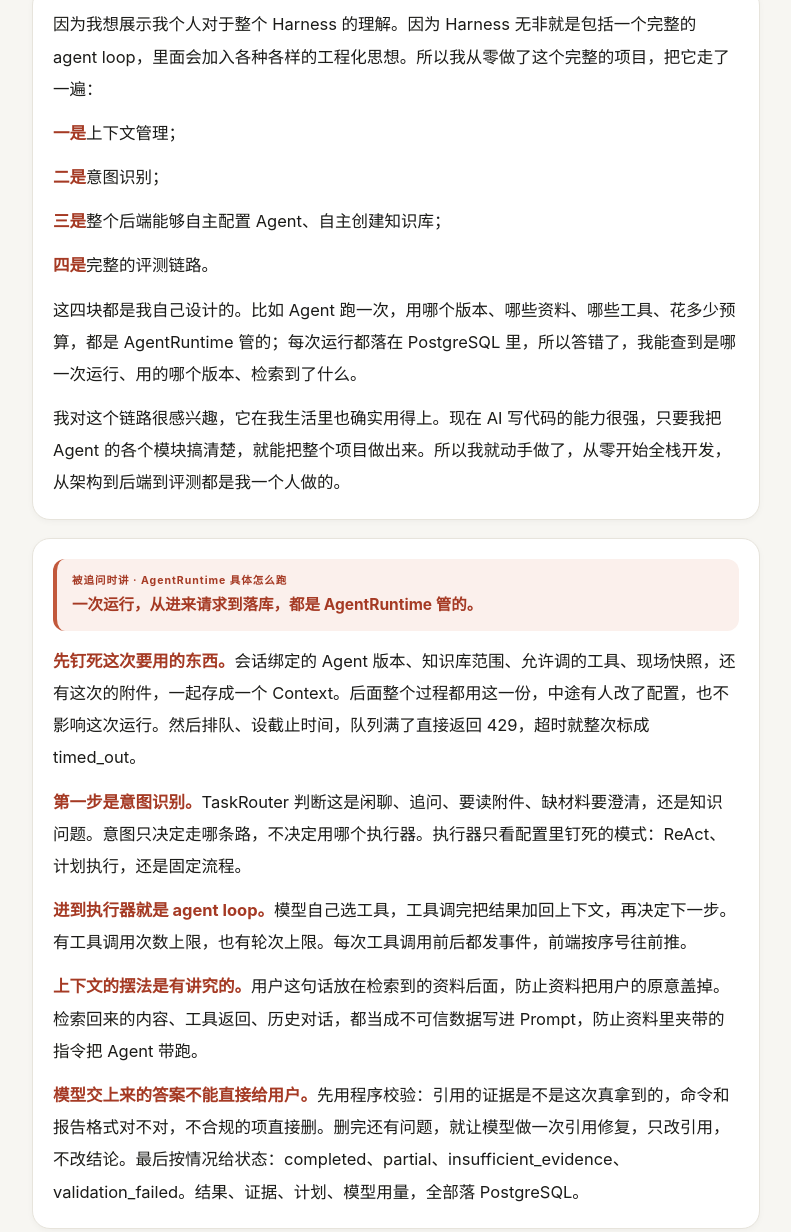
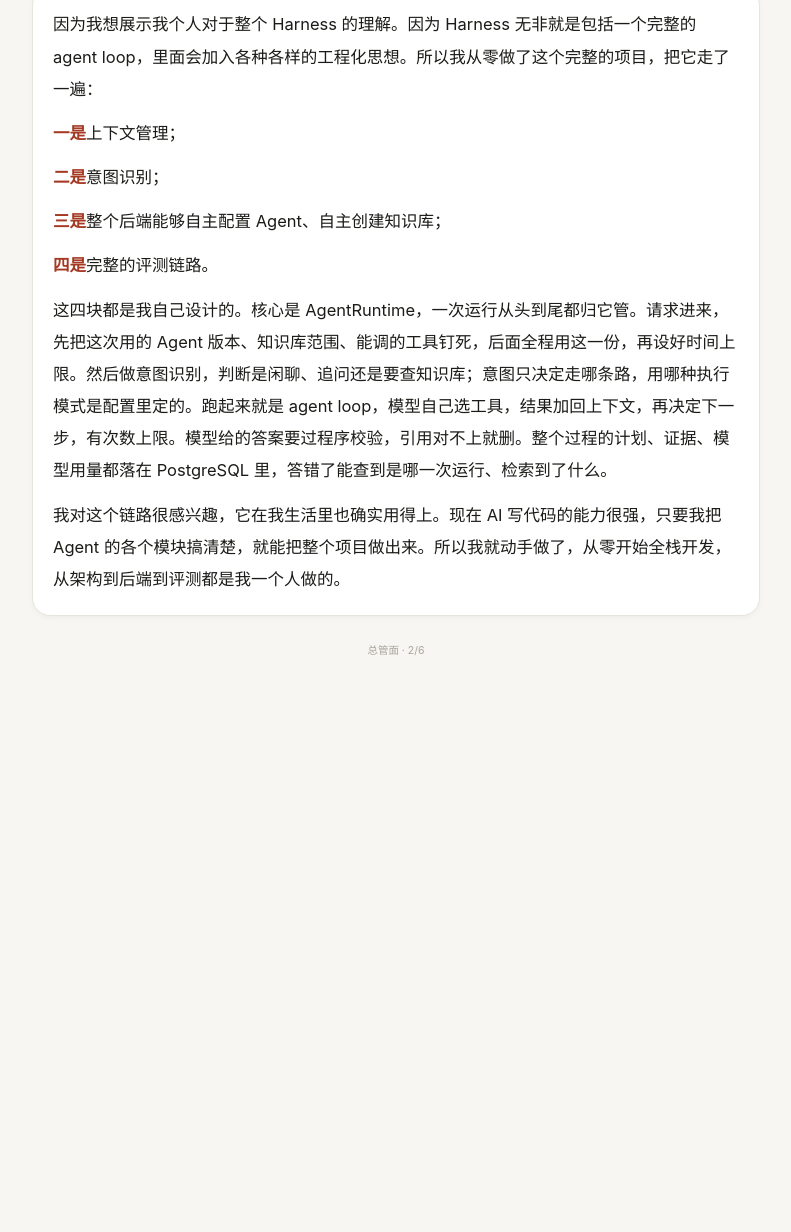
Before and after one commit to SiyuJi-SHU/study, a plain HTML site: page manager/totoro.html in a window 1280 px wide. Shown: the part 231-1463 px from the top of the page, without its empty margins (244-1035 px from the left). After the commit the page ends 968 px from the top, so only its background shows below. Drawn offline with Linux system fonts and the light colour scheme.

Commit message:
总管面 Totoro 卡：AgentRuntime 并进主讲稿，去掉追问块

```diff
--- a/manager/totoro.html
+++ b/manager/totoro.html
@@ -63,22 +63,8 @@
       <p><b>二是</b>意图识别；</p>
       <p><b>三是</b>整个后端能够自主配置 Agent、自主创建知识库；</p>
       <p><b>四是</b>完整的评测链路。</p>
-      <p>这四块都是我自己设计的。比如 Agent 跑一次，用哪个版本、哪些资料、哪些工具、花多少预算，都是 AgentRuntime 管的；每次运行都落在 PostgreSQL 里，所以答错了，我能查到是哪一次运行、用的哪个版本、检索到了什么。</p>
+      <p>这四块都是我自己设计的。核心是 AgentRuntime，一次运行从头到尾都归它管。请求进来，先把这次用的 Agent 版本、知识库范围、能调的工具钉死，后面全程用这一份，再设好时间上限。然后做意图识别，判断是闲聊、追问还是要查知识库；意图只决定走哪条路，用哪种执行模式是配置里定的。跑起来就是 agent loop，模型自己选工具，结果加回上下文，再决定下一步，有次数上限。模型给的答案要过程序校验，引用对不上就删。整个过程的计划、证据、模型用量都落在 PostgreSQL 里，答错了能查到是哪一次运行、检索到了什么。</p>
       <p>我对这个链路很感兴趣，它在我生活里也确实用得上。现在 AI 写代码的能力很强，只要我把 Agent 的各个模块搞清楚，就能把整个项目做出来。所以我就动手做了，从零开始全栈开发，从架构到后端到评测都是我一个人做的。</p>
-    </div>
-  </div>
-
-  <div class="card">
-    <div class="anchorbox">
-      <span class="atag">被追问时讲 · AgentRuntime 具体怎么跑</span>
-      <p>一次运行，从进来请求到落库，都是 AgentRuntime 管的。</p>
-    </div>
-    <div class="say" style="margin-top:14px">
-      <p><b>先钉死这次要用的东西。</b>会话绑定的 Agent 版本、知识库范围、允许调的工具、现场快照，还有这次的附件，一起存成一个 Context。后面整个过程都用这一份，中途有人改了配置，也不影响这次运行。然后排队、设截止时间，队列满了直接返回 429，超时就整次标成 timed_out。</p>
-      <p><b>第一步是意图识别。</b>TaskRouter 判断这是闲聊、追问、要读附件、缺材料要澄清，还是知识问题。意图只决定走哪条路，不决定用哪个执行器。执行器只看配置里钉死的模式：ReAct、计划执行，还是固定流程。</p>
-      <p><b>进到执行器就是 agent loop。</b>模型自己选工具，工具调完把结果加回上下文，再决定下一步。有工具调用次数上限，也有轮次上限。每次工具调用前后都发事件，前端按序号往前推。</p>
-      <p><b>上下文的摆法是有讲究的。</b>用户这句话放在检索到的资料后面，防止资料把用户的原意盖掉。检索回来的内容、工具返回、历史对话，都当成不可信数据写进 Prompt，防止资料里夹带的指令把 Agent 带跑。</p>
-      <p><b>模型交上来的答案不能直接给用户。</b>先用程序校验：引用的证据是不是这次真拿到的，命令和报告格式对不对，不合规的项直接删。删完还有问题，就让模型做一次引用修复，只改引用，不改结论。最后按情况给状态：completed、partial、insufficient_evidence、validation_failed。结果、证据、计划、模型用量，全部落 PostgreSQL。</p>
     </div>
   </div>
 
```
